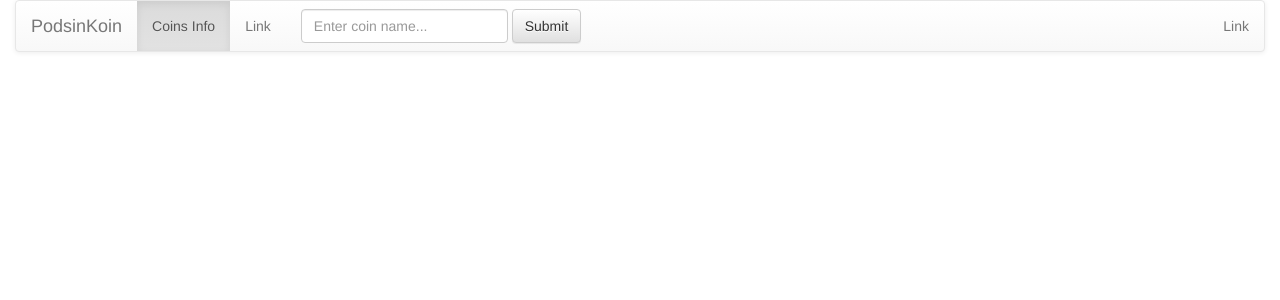
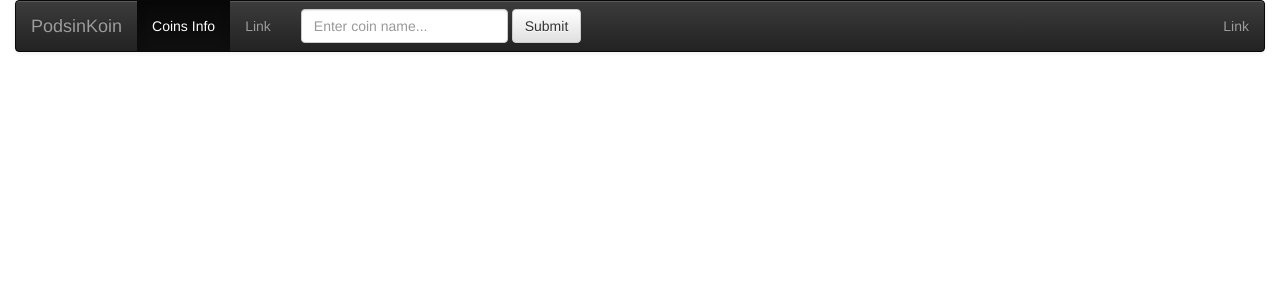
Before and after one commit to Podsinko/coinmarketcap, a Django app: page / in a window 1280 px wide. Shown: the top 300 px of the page. Run offline with Django 3.2, Linux system fonts and the light colour scheme; some libraries are stand-ins or nearby versions.

Commit message:
Inversed navbar

```diff
--- a/gladiolus/podsinkoin/templates/podsinkoin/index.html
+++ b/gladiolus/podsinkoin/templates/podsinkoin/index.html
@@ -17,7 +17,7 @@
      <div class="container-fluid">
          <div class="row">
 		<div class="col-md-12">
-			<nav class="navbar navbar-default" role="navigation">
+			<nav class="navbar navbar-default navbar-inverse" role="navigation">
 				<div class="navbar-header">
 
 					<button type="button" class="navbar-toggle" data-toggle="collapse" data-target="#bs-example-navbar-collapse-1">
```
